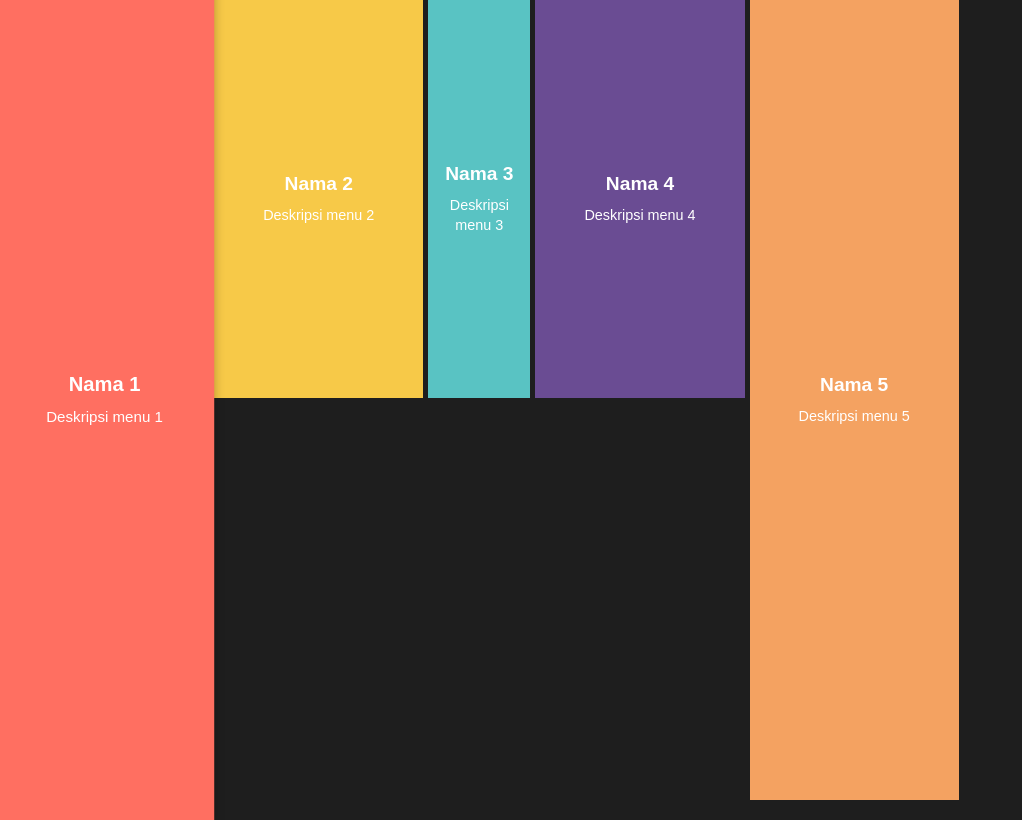
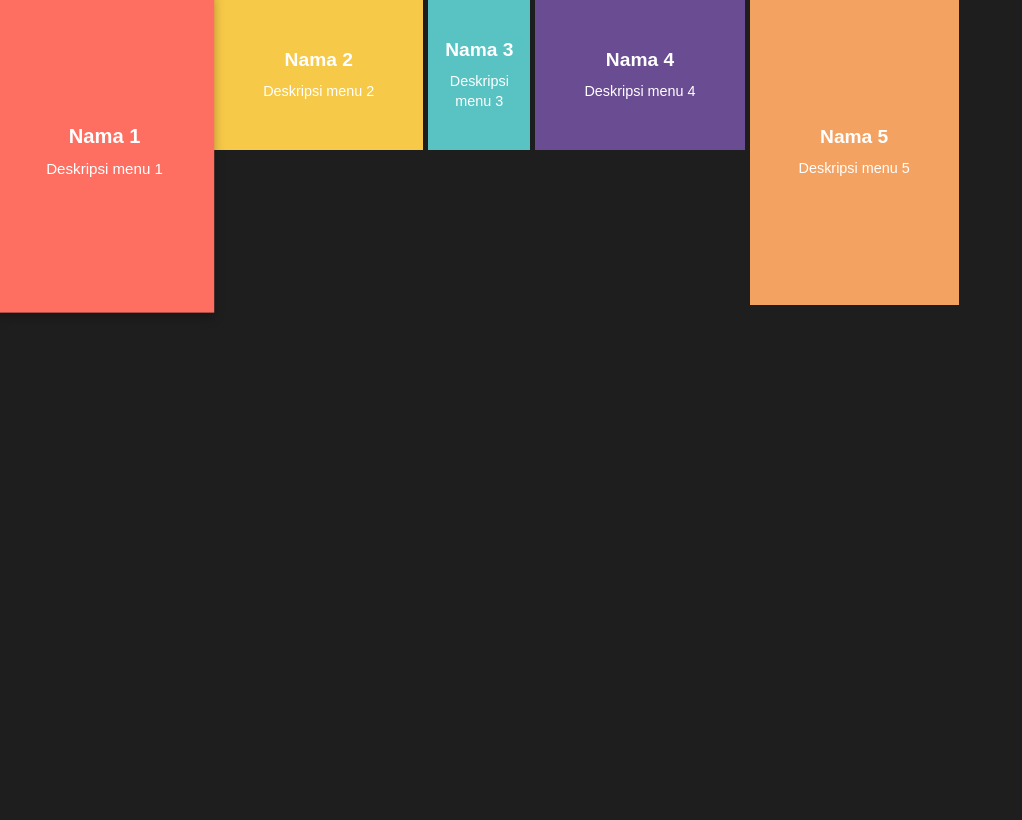
Before and after one commit to crootss/crootss.github.io, a plain HTML site: page index.html in a window 1280 px wide. Shown: the whole page, without its empty margins (0-1022 px from the left). Drawn offline with Linux system fonts and the light colour scheme.

Commit message:
Update croot.css

```diff
--- a/croot.css
+++ b/croot.css
@@ -17,10 +17,11 @@ body {
 .container {
   display: grid;
   grid-template-columns: repeat(auto-fill, minmax(100px, 1fr));
-  grid-auto-rows: 1fr; /* Pastikan tinggi setiap baris proporsional */
-  gap: 5px; /* Tambahkan sedikit jarak antar-kotak */
+  grid-auto-rows: 150px; /* Tinggi default setiap kotak */
+  grid-auto-flow: dense; /* Isi celah secara otomatis */
+  gap: 5px; /* Jarak antar-kotak */
   width: 100%;
-  height: 100vh; /* Kontainer memenuhi tinggi layar */
+  height: 100vh; /* Pastikan kontainer memenuhi tinggi layar */
 }
 
 .tile {
@@ -30,6 +31,7 @@ body {
   text-align: center;
   overflow: hidden;
   transition: transform 0.2s ease, box-shadow 0.2s ease;
+  background-color: #444; /* Warna default jika tidak diatur */
 }
 
 .tile:hover {
```
